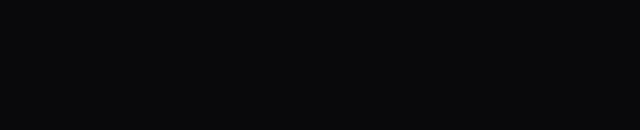
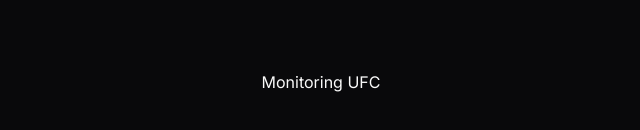
Before and after one commit to SammyFerreiraa/monitoring-example, a Next.js app: page / in a window 1280 px wide. Shown: the part 318-448 px from the top of the page, without its empty margins (319-959 px from the left). Built offline with nearby package versions, Linux system fonts and the light colour scheme.

Commit message:
:sparkles: feat: layout dashboard

```diff
--- a/src/app/page.tsx
+++ b/src/app/page.tsx
@@ -1,3 +1,9 @@
+import { Dashboard } from '@/templates'
+
 export default function Home() {
-  return <main></main>
+  return (
+    <main className=" flex min-h-screen items-center justify-center">
+      <Dashboard />
+    </main>
+  )
 }
--- /dev/null
+++ b/src/templates/dashboard/Dashboard.tsx
@@ -0,0 +1,9 @@
+const Dashboard = () => {
+  return (
+    <div>
+      <h1>Monitoring UFC</h1>
+    </div>
+  )
+}
+
+export default Dashboard
--- /dev/null
+++ b/src/templates/index.ts
@@ -0,0 +1 @@
+export { default as Dashboard } from './dashboard/Dashboard'
```
